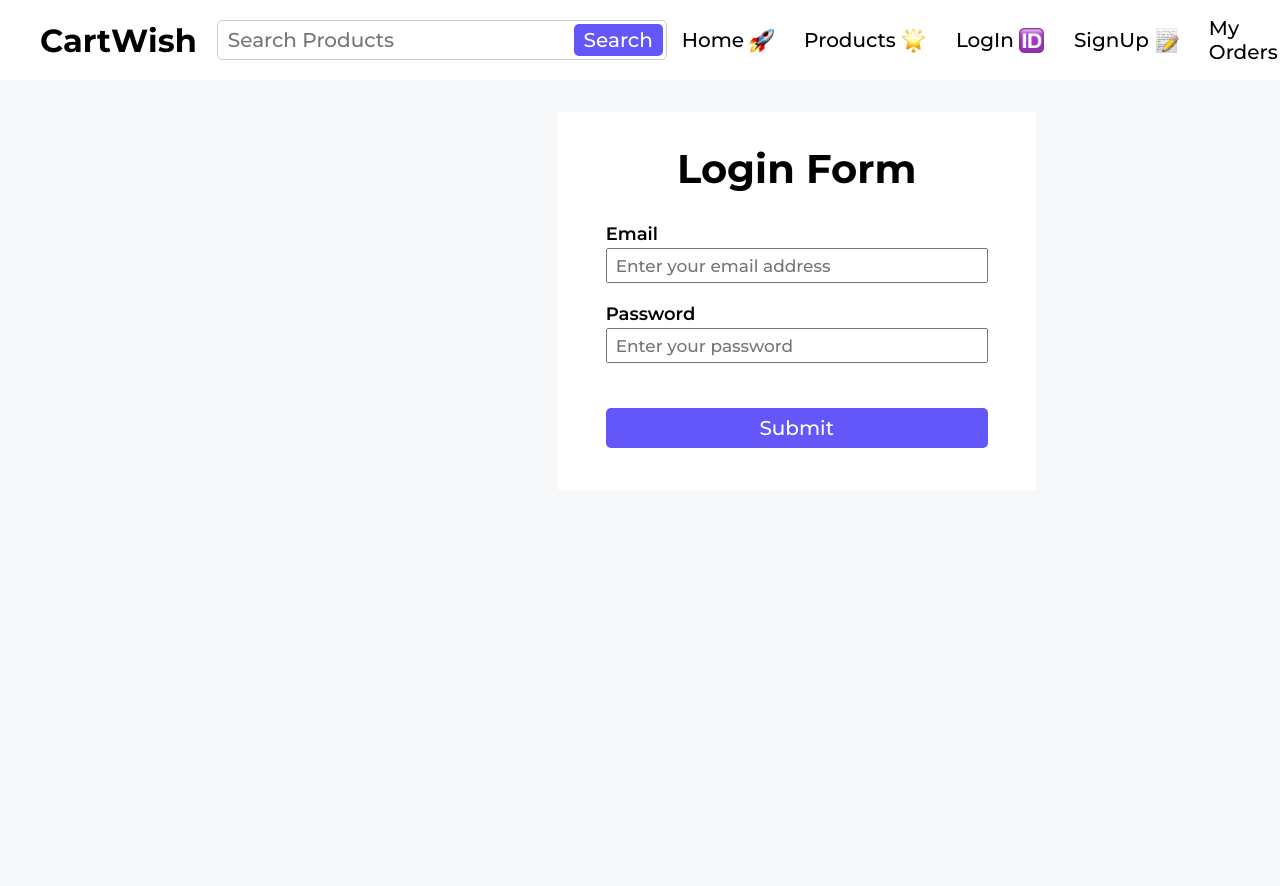
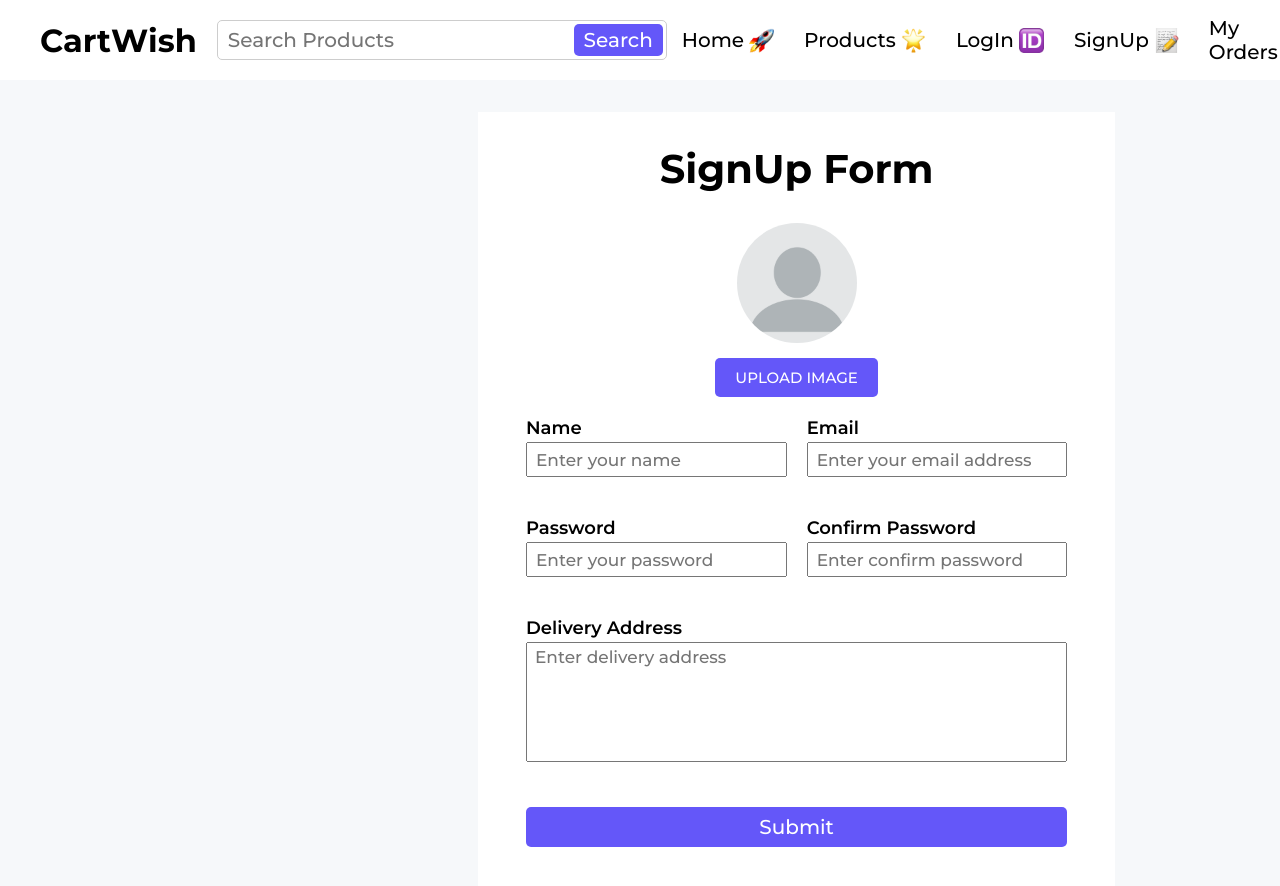
Before and after one commit to jjiiaarr/React-E-Commerce-App, a React (Vite) app in the folder cartwish/: page / in a window 1280 px wide. Shown: the top 886 px of the page. Before the commit the page ends 800 px from the top, so only its background shows below. Built offline with nearby package versions, Linux system fonts and the light colour scheme.

Commit message:
create sign up page component and add error validation

```diff
--- a/cartwish/src/App.jsx
+++ b/cartwish/src/App.jsx
@@ -8,6 +8,7 @@
 import CartPage from "./components/Cart/CartPage";
 import MyOrderPage from "./components/MyOrder/MyOrderPage";
 import LoginPage from "./components/Authentication/LoginPage";
+import SignupPage from "./components/Authentication/SignupPage";
 
 const App = () => {
   return (
@@ -19,7 +20,8 @@
         {/* <SingProductPage /> */}
         {/* <CartPage /> */}
         {/* <MyOrderPage /> */}
-        <LoginPage />
+        {/* <LoginPage /> */}
+        <SignupPage />
       </main>
     </div>
   );
--- /dev/null
+++ b/cartwish/src/components/Authentication/SignupPage.css
@@ -0,0 +1,63 @@
+.signup_form {
+    width: 40%;
+}
+
+.image_input_section {
+    display: flex;
+    flex-direction: column;
+    align-items: center;
+}
+
+.image_preview {
+    width: 120px;
+    height: 120px;
+    border-radius: 100%;
+    overflow: hidden;
+    margin-bottom: 15px;
+}
+
+.image_preview img {
+    width: 100%;
+    height: 100%;
+}
+
+.image_input {
+    display: none;
+}
+
+.image_label {
+    display: inline-block;
+    padding: 10px 20px;
+    margin-bottom: 20px;
+    text-align: center;
+    background: #6457f9;
+    color: #fff;
+    font-size: 15px;
+    font-family: inherit;
+    text-transform: Uppercase;
+    font-weight: 500;
+    border-radius: 5px;
+    cursor: pointer;
+    width: fit-content;
+}
+
+.signup_form_input {
+    width: 100%;
+    display: grid;
+    grid-template-columns: 1fr 1fr;
+    gap: 20px;
+}
+
+.signup_textares_section {
+    grid-column: 1/3;
+}
+
+.input_textarea {
+    font-size: 17px;
+    font-weight: 500;
+    font-family: inherit;
+    height: 120px;
+    resize: none;
+    padding: 4px 8px;
+    outline: none;
+}
--- /dev/null
+++ b/cartwish/src/components/Authentication/SignupPage.jsx
@@ -0,0 +1,137 @@
+import { useForm } from "react-hook-form";
+import { z } from "zod";
+import { zodResolver } from "@hookform/resolvers/zod";
+import "./SignupPage.css";
+import user from "../../assets/user.webp";
+
+const schema = z
+  .object({
+    name: z
+      .string()
+      .min(3, { message: "Name should be at least 3 characters" }),
+    email: z.string().email({ message: "Please enter valid email" }),
+    password: z
+      .string()
+      .min(8, { message: "Password should be at least 8 characters" }),
+    confirmPassword: z.string(),
+    deliveryAddress: z
+      .string()
+      .min(15, { message: "Address must be at least 15 characters" }),
+  })
+  .refine((data) => data.password === data.confirmPassword, {
+    message: "Confirm Password does not match",
+    path: ["confirmPassword"],
+  });
+
+const SignupPage = () => {
+  const {
+    register,
+    handleSubmit,
+    formState: { errors },
+  } = useForm({ resolver: zodResolver(schema) });
+  const onSubmit = (formData) => console.log(formData);
+  return (
+    <section className="align_center form_page">
+      <form
+        className="authentication_form signup_form"
+        onSubmit={handleSubmit(onSubmit)}
+      >
+        <h2>SignUp Form</h2>
+
+        <div className="image_input_section">
+          <div className="image_preview">
+            <img src={user} id="file-ip-1-preview" />
+          </div>
+          <label htmlFor="file-ip-1" className="image_label">
+            Upload Image
+          </label>
+          <input type="file" id="file-ip-1" className="image_input" />
+        </div>
+
+        {/* Form Inputs */}
+        <div className="form_inputs signup_form_input">
+          <div>
+            <label htmlFor="name">Name</label>
+            <input
+              id="name"
+              className="form_text_input"
+              type="text"
+              placeholder="Enter your name"
+              {...register("name")}
+            />
+            {errors.name && (
+              <em className="form_error">{errors.name.message}</em>
+            )}
+          </div>
+
+          <div>
+            <label htmlFor="email">Email</label>
+            <input
+              id="email"
+              className="form_text_input"
+              type="email"
+              placeholder="Enter your email address"
+              {...register("email")}
+            />
+            {errors.email && (
+              <em className="form_error">{errors.email.message}</em>
+            )}
+          </div>
+
+          <div>
+            <label htmlFor="password">Password</label>
+            <input
+              id="password"
+              className="form_text_input"
+              type="password"
+              placeholder="Enter your password"
+              {...register("password")}
+            />
+            {errors.password && (
+              <em className="form_error">{errors.password.message}</em>
+            )}
+          </div>
+
+          <div>
+            <label htmlFor="cpassword">Confirm Password</label>
+            <input
+              id="cpassword"
+              className="form_text_input"
+              type="password"
+              placeholder="Enter confirm password"
+              {...register("confirmPassword")}
+            />
+            {errors.confirmPassword && (
+              <em className="form_error">{errors.confirmPassword.message}</em>
+            )}
+          </div>
+
+          <div className="signup_textares_section">
+            <label htmlFor="address">Delivery Address</label>
+            <textarea
+              id="address"
+              className="input_textarea"
+              placeholder="Enter delivery address"
+              {...register("deliveryAddress")}
+            />
+            {errors.deliveryAddress && (
+              <em className="form_error">{errors.deliveryAddress.message}</em>
+            )}
+          </div>
+        </div>
+
+        <button className="search_button form_submit" type="submit">
+          Submit
+        </button>
+      </form>
+    </section>
+  );
+};
+
+export default SignupPage;
+
+// name - Name should be at least 3 characters.
+// email - Please enter valid email
+// password - Password must be at least 8 characters.
+// confirmPassword - Confirm Password does not match Password
+// deliveryAddress - Address must be at least 15 characters.
```
